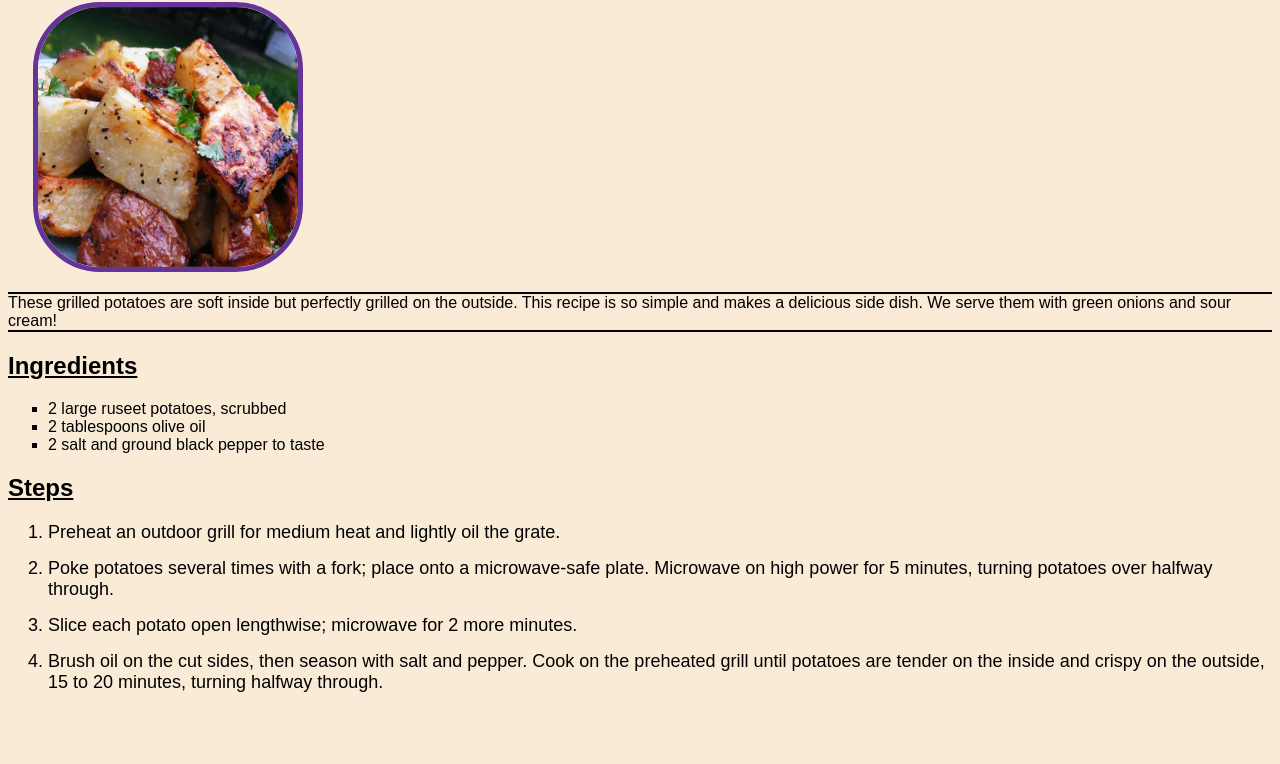
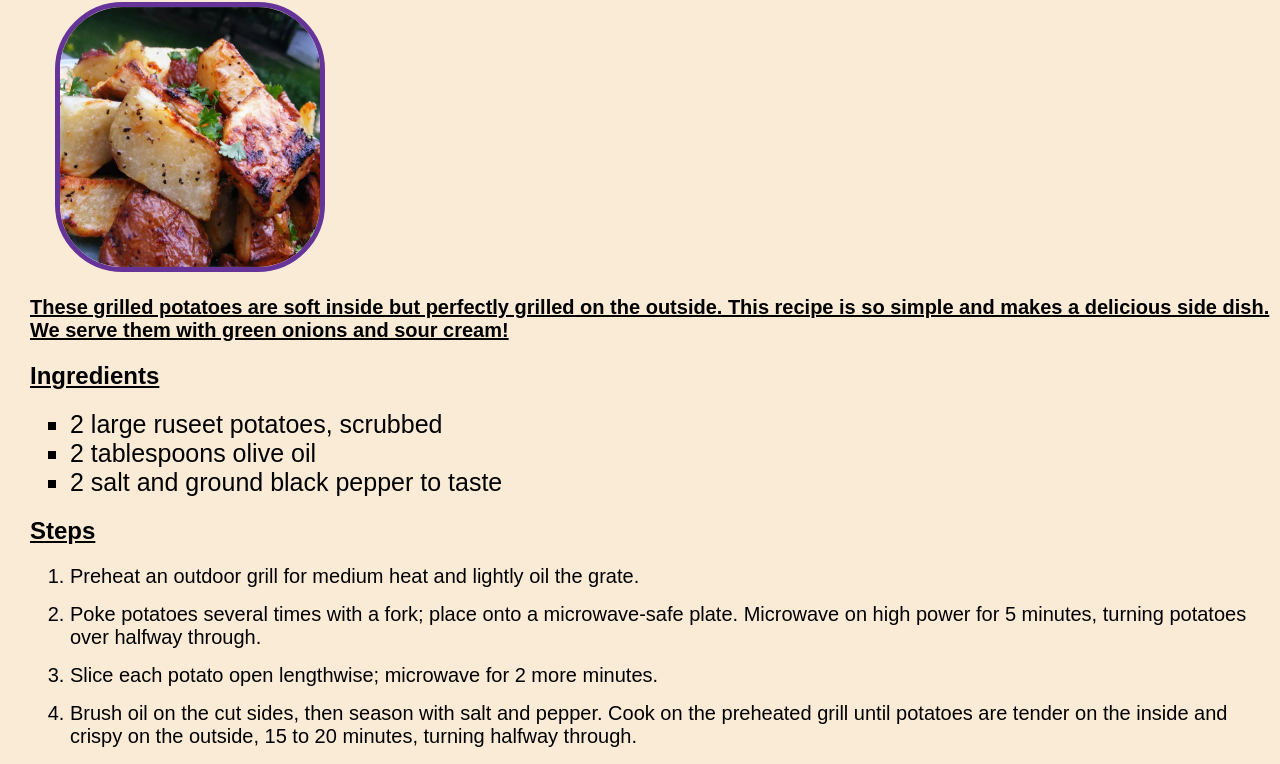
Before and after one commit to Zaahid2/odin-recipes, a plain HTML site: page recipes/grilled-potatoes.html in a window 1280 px wide. Shown: the part 109-873 px from the top of the page. Before the commit the page ends 818 px from the top, so only its background shows below. Drawn offline with Linux system fonts and the light colour scheme.

Commit message:
Updated font size and margins

```diff
--- a/styles/potato.css
+++ b/styles/potato.css
@@ -5,6 +5,7 @@
 
 body {
   background-color: antiquewhite;
+  margin-left: 30px;
 }
 
 img {
@@ -17,8 +18,9 @@ img {
 }
 
 p {
-  border-bottom: 2px solid;
-  border-top: 2px solid;
+  text-decoration: underline;
+  font-weight: 550;
+  font-size: 20px;
 }
 
 h1 {
@@ -30,6 +32,9 @@ ul {
   list-style-type: square;
 }
 
+ul li {
+  font-size: 25px;
+}
 
 h2 {
   text-decoration: underline;
@@ -37,7 +42,7 @@ h2 {
 
 ol li {
   margin-bottom: 15px;
-  font-size: large;
+  font-size: 20px;
 }
 
 .back {
```
